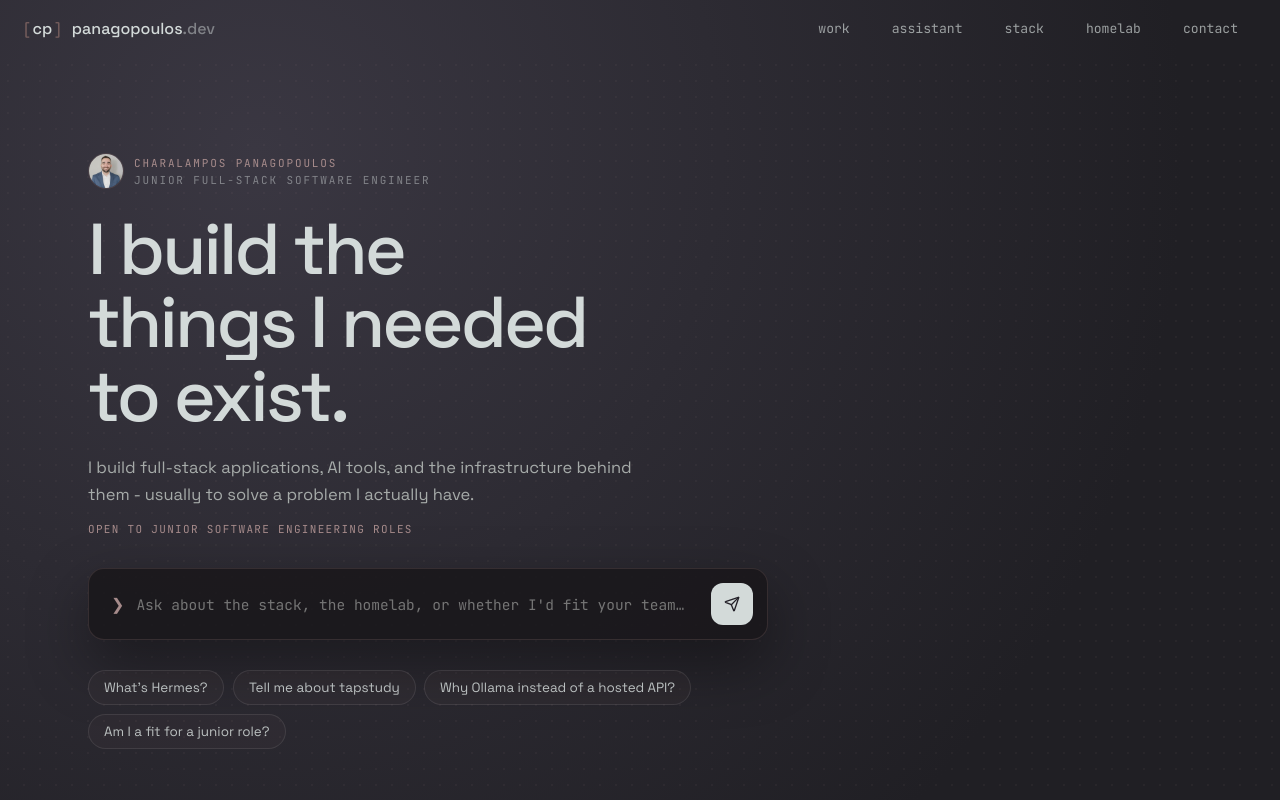
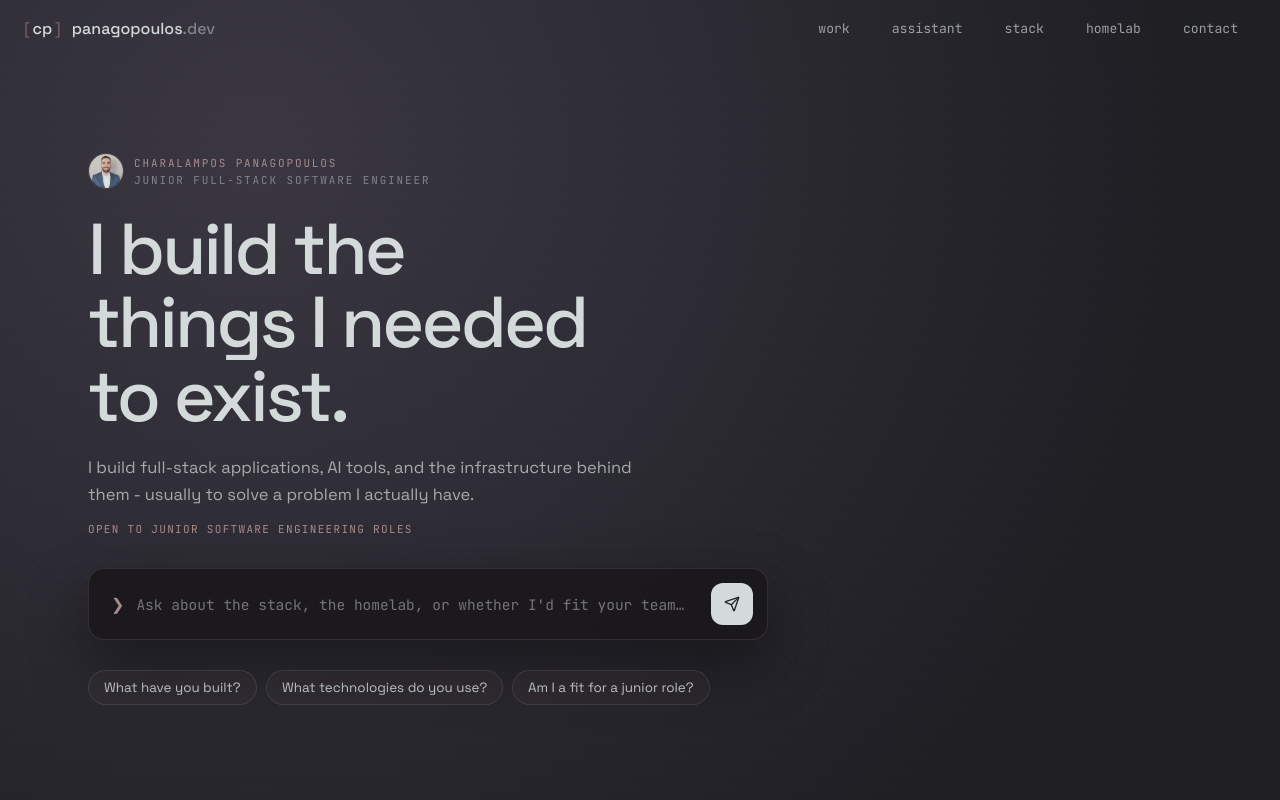
Before and after one commit to c-panagopoulos/Personal-Website, a React (Vite) app in the folder client/: page / in a window 1280 px wide. Shown: the top 800 px of the page. Built offline with nearby package versions, Linux system fonts and the light colour scheme.

Commit message:
Update hero chip questions

```diff
--- a/client/src/components/Hero.jsx
+++ b/client/src/components/Hero.jsx
@@ -4,9 +4,8 @@ import ChatInput from "./ChatInput.jsx";
 import { RetrievalStatus, SourceChips, ThinkingDots } from "./RetrievalStatus.jsx";
 
 const CHIPS = [
-  "What's Hermes?",
-  "Tell me about tapstudy",
-  "Why Ollama instead of a hosted API?",
+  "What have you built?",
+  "What technologies do you use?",
   "Am I a fit for a junior role?",
 ];
 
```
